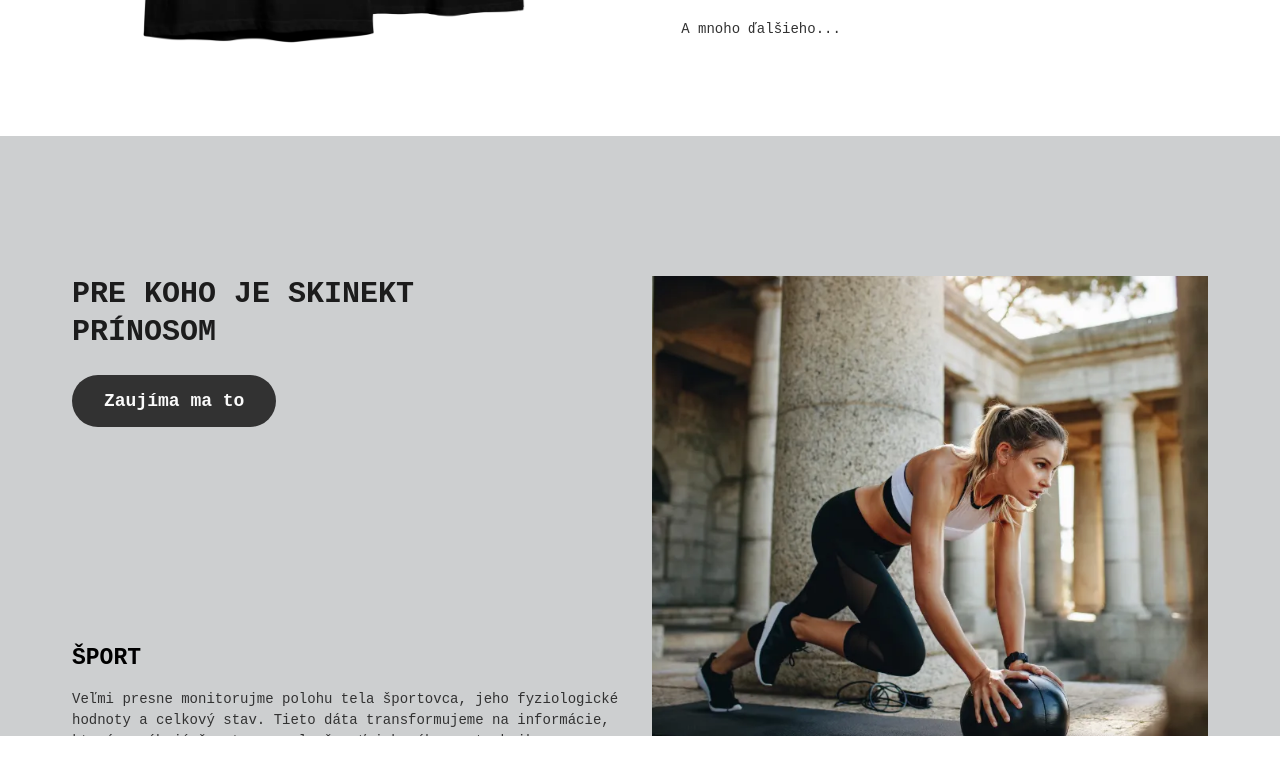
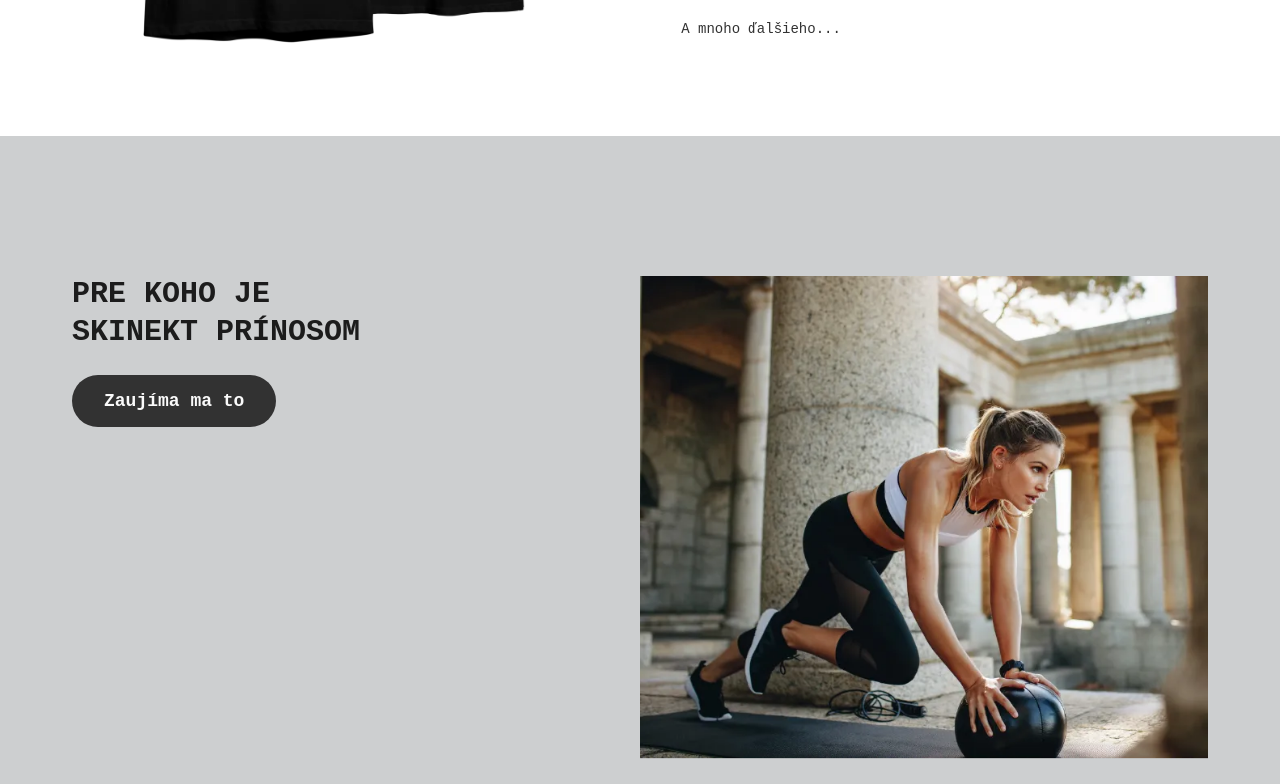
Before and after one commit to MichalTrubini/SPRAVIM_job2, a React (Create React App) app: page / in a window 1280 px wide. Shown: the part 1460-2244 px from the top of the page. Built offline with nearby package versions, Linux system fonts and the light colour scheme; a web font is replaced by a local one.

Commit message:
animation WIP

```diff
--- a/src/index.css
+++ b/src/index.css
@@ -66,6 +66,27 @@
   background-color:#212121;
 }
 
+.isActive {
+  animation-duration: 1s;
+  animation-fill-mode: forwards;
+  animation-name: slideTop;
+}
+
+@keyframes slideTop {
+  from {
+    position: absolute;
+    opacity: 0;
+    transform: translateY(6rem);
+  }
+
+  to {
+    position: relative;
+    opacity: 1;
+    transform: translateY(0);
+  }
+}
+
+
 @media screen and (min-width:768px) {
   .sitePadding {
     padding: 0 7.2rem;
--- a/src/modules/main/homePage/highlights.jsx
+++ b/src/modules/main/homePage/highlights.jsx
@@ -3,16 +3,25 @@
 import sportImage from "../../../assets/sport@2x.webp";
 import lifestyleImage from "../../../assets/lifestyle@2x.webp";
 import useWindowDimensions from "../../../util/WindowDimensions";
+import { useEffect, useState } from "react";
 
 const Highlights = () => {
   const { width } = useWindowDimensions();
-
-  const mobileBreakpoint = 1024;
+  const [positionParent, setPositionParent] = useState(0)
+  const [positionImageOne, setPositionImageOne] = useState(0);
+  const [positionImageTwo, setPositionImageTwo] = useState(0);
+  const [positionImageThree, setPositionImageThree] = useState(0);
+  const [elementHeight, setElementHeight] = useState(0);
+  const [trigger, setTrigger] = useState({
+    textOne: false,
+    textTwo: false,
+    textThree: false
+  });
+  const headerWidth = width * 0.44;
 
   const scrollHandler = (item) => {
     const element = document.getElementById(item);
     const siteMainNav = document.getElementById("siteMainNav");
-
     let headerOffset = siteMainNav.offsetHeight;
     let elementPosition = element.getBoundingClientRect().top;
     let offsetPosition = elementPosition + window.pageYOffset - headerOffset;
@@ -26,26 +35,106 @@
     windowScroll();
   };
 
-  const linkElement = (
+  useEffect(() => {
+    const highlightsSection = document.getElementById("highlightsID");
+    const imageOne = document.getElementById("imageContainerOne");
+    const imageTwo = document.getElementById("imageContainerTwo");
+    const imageThree = document.getElementById("imageContainerThree");
+
+    //set element height
+
+    setElementHeight(imageOne.getBoundingClientRect().height);
+
+    //get position of elements
+
+    window.addEventListener("scroll", handleScroll);
+    highlightsSection.addEventListener("scroll", handleScroll);
+    return () => {highlightsSection.removeEventListener("scroll", handleScroll);window.removeEventListener("scroll", handleScroll)};
+
+    function handleScroll() {
+      const observerOne = new IntersectionObserver(handleIntersection);
+      const observerTwo = new IntersectionObserver(handleIntersection);
+      const observerThree = new IntersectionObserver(handleIntersection);
+      const observerFour = new IntersectionObserver(handleIntersection);
+
+      function handleIntersection(entries) {
+        const entry = entries[0];
+        if (entry.target.id === "highlightsID") setPositionParent(entry.boundingClientRect.top + entry.boundingClientRect.height / 2)
+        if (entry.target.id === "imageContainerOne") setPositionImageOne(entry.boundingClientRect.top + entry.boundingClientRect.height)
+        if (entry.target.id === "imageContainerTwo") setPositionImageTwo(entry.boundingClientRect.top + entry.boundingClientRect.height)
+        if (entry.target.id === "imageContainerThree") setPositionImageThree(entry.boundingClientRect.top + entry.boundingClientRect.height)
+
+      }
+
+      observerOne.observe(highlightsSection);
+      observerTwo.observe(imageOne);
+      observerThree.observe(imageTwo);
+      observerFour.observe(imageThree);
+    }
+  }, [positionParent,positionImageOne,positionImageTwo, positionImageThree]);
+
+  useEffect(()=>{
+
+      const sliderElements = document.querySelectorAll('[data-act="animate"]')
+      if (positionImageOne - positionParent < 0) sliderElements[0].classList.remove('isActive'); else sliderElements[0].classList.add('isActive');
+      if (sliderElements[1].previousElementSibling.classList.contains('isActive') || positionImageTwo - positionParent < 0) sliderElements[1].classList.remove('isActive'); else if (positionImageTwo - positionParent > 0) sliderElements[1].classList.add('isActive')
+      if (sliderElements[1].previousElementSibling.classList.contains('isActive') || sliderElements[2].previousElementSibling.classList.contains('isActive')) sliderElements[2].classList.remove('isActive'); else sliderElements[2].classList.add('isActive')
+     console.log(positionImageTwo - positionParent < 0)
+
+    })
+
+  return (
+    <div style={{ position: "relative" }}>
       <div
-      className={styles.link}
+        style={{ width: `${headerWidth}px`, height: `${elementHeight}px` }}
+        className={`${styles.header} ${styles.headerDesktop} sitePadding`}
+      >
+        <div>
+          <h2 className={styles.heading}>Pre koho je Skinekt prínosom</h2>
+          <div
+            className={`${styles.link} ${styles.linkDesktop}`}
             onClick={() => {
               scrollHandler("footerID");
             }}
           >
             <p className={styles.linkText}>Zaujíma ma to</p>
           </div>
-  );
-  return (
-    <section id="highlightsID" className={`${styles.highlights}`}>
+        </div>
+        <div className={styles.description}>
+          <div className={`${styles.textContainer} ${styles.textContainerDT} isActive`} data-act='animate'>
+            <h3 className={styles.textHeading}>šport</h3>
+            <p className={styles.text}>
+              Veľmi presne monitorujme polohu tela športovca, jeho fyziologické hodnoty a celkový stav. Tieto dáta
+              transformujeme na informácie, ktoré pomáhajú športovcom zlepšovať ich výkon a techniku.
+            </p>
+          </div>
+          <div className={`${styles.textContainer} ${styles.textContainerDT}`} data-act='animate'>
+            <h3 className={styles.textHeading}>lifestyle</h3>
+            <p className={styles.text}>
+              Či už pracujete dlhú dobu za počítačom, alebo len chcete vedieť o sebe viac pre zlepšenie zdravia, tak
+              Skinekt vám v tomto smere pomáha získavaním dát a ich spracovaním a vyhodnocovaním.
+            </p>
+          </div>
+
+          <div className={`${styles.textContainer} ${styles.textContainerDT}`} data-act='animate'>
+            <h3 className={styles.textHeading}>zdravie</h3>
+            <p className={styles.text}>
+              Práve v tejto oblasti má Skinekt obrovské využitie. Lekár vie dokonale vyhodocovať dáta o pacientovi aj na
+              veľkú vzdialenosť, viete byť informovaný o stave seniorov a pod.{" "}
+            </p>
+          </div>
+        </div>
+      </div>
+      <section id="highlightsID" className={styles.highlights}>
         <div className={`${styles.container} sitePadding`}>
-        <div className={styles.header}>
+          <div className={styles.leftWrapper}>
+            <div className={`${styles.header} ${styles.headerMobile}`}>
               <h2 className={styles.heading}>Pre koho je Skinekt prínosom</h2>
-          {width >= mobileBreakpoint ? linkElement : null}
+            </div>
           </div>
           <div className={styles.wrapper}>
             <div className={styles.highlight}>
-            <div className={styles.imageContainer}>
+              <div id="imageContainerOne" className={styles.imageContainer}>
                 <img src={sportImage} alt="sport" />
               </div>
               <div className={styles.textContainer}>
@@ -57,7 +146,7 @@
               </div>
             </div>
             <div className={styles.highlight}>
-            <div className={styles.imageContainer}>
+              <div id="imageContainerTwo" className={styles.imageContainer}>
                 <img src={lifestyleImage} alt="lifestyle" />
               </div>
               <div className={styles.textContainer}>
@@ -69,22 +158,30 @@
               </div>
             </div>
             <div className={styles.highlight}>
-            <div className={styles.imageContainer}>
+              <div id="imageContainerThree" className={styles.imageContainer}>
                 <img src={zdravieImage} alt="zdravie" />
               </div>
               <div className={styles.textContainer}>
                 <h3 className={styles.textHeading}>zdravie</h3>
                 <p className={styles.text}>
-                Práve v tejto oblasti má Skinekt obrovské využitie. Lekár vie dokonale vyhodocovať dáta o pacientovi aj
-                na veľkú vzdialenosť, viete byť informovaný o stave seniorov a pod.{" "}
+                  Práve v tejto oblasti má Skinekt obrovské využitie. Lekár vie dokonale vyhodocovať dáta o pacientovi
+                  aj na veľkú vzdialenosť, viete byť informovaný o stave seniorov a pod.{" "}
                 </p>
               </div>
             </div>
           </div>
 
-        {width < mobileBreakpoint ? linkElement : null}
+          <div
+            className={`${styles.link} ${styles.linkMobile}`}
+            onClick={() => {
+              scrollHandler("footerID");
+            }}
+          >
+            <p className={styles.linkText}>Zaujíma ma to</p>
+          </div>
         </div>
       </section>
+    </div>
   );
 };
 
--- a/src/modules/main/homePage/highlights.module.css
+++ b/src/modules/main/homePage/highlights.module.css
@@ -14,6 +14,7 @@
   display: flex;
   flex-direction: column;
   gap: 5.2rem;
+  margin-bottom: 5.2rem;
 }
 
 .heading,
@@ -61,19 +62,19 @@
   color: #323232;
 }
 
-@media screen and (min-width: 768px) {
-  .wrapper {
-    margin-bottom: 3.2rem;
-  }
+.headerDesktop,
+.linkDesktop {
+  display: none;
 }
 
 @media screen and (min-width: 1024px) {
   .highlights {
     padding-bottom: 14rem;
     padding-top: 14rem;
-    height: 60rem;
     overflow-y: scroll;
+    height: 58vw;
   }
+
   .highlight {
     flex-direction: row-reverse;
     align-items: flex-end;
@@ -85,11 +86,17 @@
 
   .imageContainer {
     width: 50%;
+    max-width: 63.6rem;
   }
 
   .textContainer {
-    width: 50%;
-    padding-right: 1rem;
+    display: none;
+  }
+
+  .textContainerDT {
+    display: block;
+    position: absolute;
+    opacity: 0;
   }
 
   .wrapper {
@@ -100,6 +107,33 @@
     font-size: 3rem;
     width: 75%;
   }
+
+  .leftWrapper {
+    position: relative;
+  }
+
+  .headerMobile {
+    display: none;
+  }
+
+  .headerDesktop {
+    display: flex;
+    flex-direction: column;
+    justify-content: space-between;
+    position: absolute;
+    padding-top: 14rem;
+    max-width: 44rem;
+    z-index: 99;
+    box-sizing: content-box;
+  }
+
+  .linkDesktop {
+    display: block;
+  }
+
+  .linkMobile {
+    display: none;
+  }
 }
 
 @media screen and (min-width: 1440px) {
@@ -107,6 +141,11 @@
     height: 82rem;
   }
 
+  .headerDesktop {
+    padding-left: calc((100vw - 1300px) / 2);
+    max-width: 60rem;
+  }
+
   .textContainer {
     padding-right: 13rem;
   }
```
Lines whose indentation alone changed are shown as unchanged.
